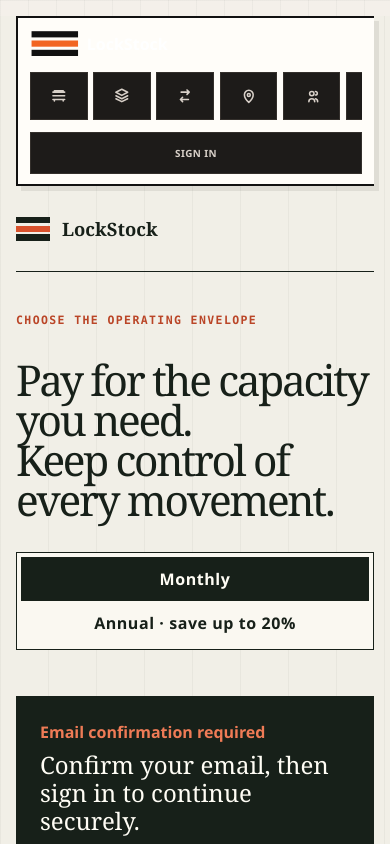
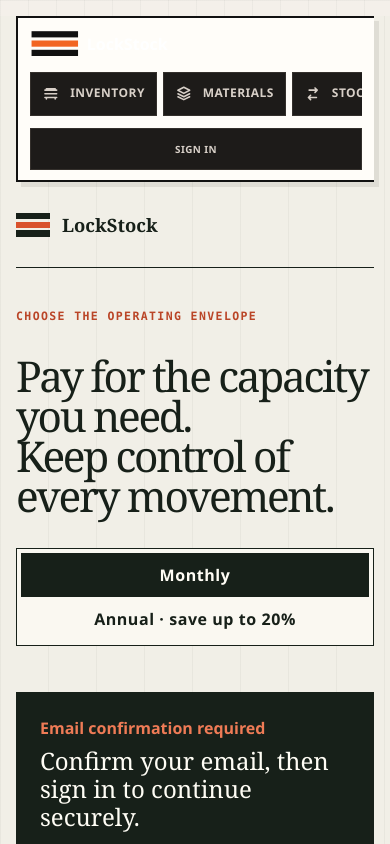
Before and after one commit to EvgeniiGolovanev/lockstock, a Next.js app: page /payment in a window 390 px wide. Shown: the top 844 px of the page. Built offline with nearby package versions, Linux system fonts and the light colour scheme; no server answers.

Commit message:
style(navigation): widen sidebar and keep labels on one line

```diff
--- a/app/globals.css
+++ b/app/globals.css
@@ -790,14 +790,14 @@ body {
 }
 
 main:has(.shell-nav) {
-  padding: 0 1.5rem 2.5rem 7.5rem;
+  padding: 0 1.5rem 2.5rem 16.5rem;
 }
 
 .shell-nav {
   position: fixed;
   inset: 0 auto 0 0;
   z-index: 30;
-  width: 6rem;
+  width: 15rem;
   height: 100vh;
   max-width: none;
   margin: 0;
@@ -920,9 +920,19 @@ main:has(.shell-nav) {
 
 .nav-link span:not(.nav-icon) {
   width: 100%;
-  max-width: 4.2rem;
-  white-space: normal;
-  overflow-wrap: anywhere;
+  max-width: none;
+  white-space: nowrap;
+  overflow-wrap: normal;
+}
+
+.nav-links .nav-link {
+  grid-template-columns: 1.1rem minmax(0, 1fr);
+  justify-items: start;
+  gap: .65rem;
+  min-height: 2.75rem;
+  padding: .65rem .7rem;
+  font-size: .75rem;
+  text-align: left;
 }
 
 .shell-user-actions {
@@ -1293,9 +1303,21 @@ input[readonly] {
 
   .nav-link {
     flex: 0 0 auto;
-    width: 3.6rem;
+    width: auto;
     min-height: 3rem;
     padding: 0.35rem;
+  }
+
+  .nav-links .nav-link {
+    grid-template-columns: 1.1rem max-content;
+  }
+
+  .nav-links .nav-link .nav-icon + span {
+    position: static;
+    width: auto;
+    height: auto;
+    overflow: visible;
+    clip: auto;
   }
 
   .shell-user-actions {
```
